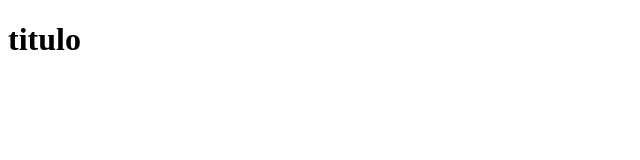
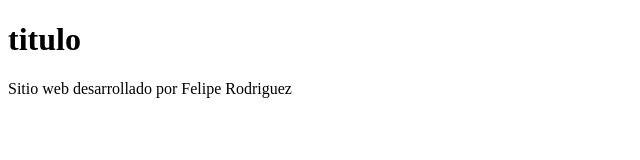
Before and after one commit to Feliperodriguezri/ej-dia3-desafio-branch, a plain HTML site: page index.html in a window 1280 px wide. Shown: the whole page, without its empty margins (0-640 px from the left). Drawn offline with Linux system fonts and the light colour scheme.

Commit message:
se agrega footer al doc index.html

```diff
--- a/index.html
+++ b/index.html
@@ -12,5 +12,9 @@
     <header>
         <h1>titulo</h1>
     </header>
+
+    <footer>
+        <p>Sitio web desarrollado por Felipe Rodriguez</p>
+    </footer>
 </body>
 </html>
```
